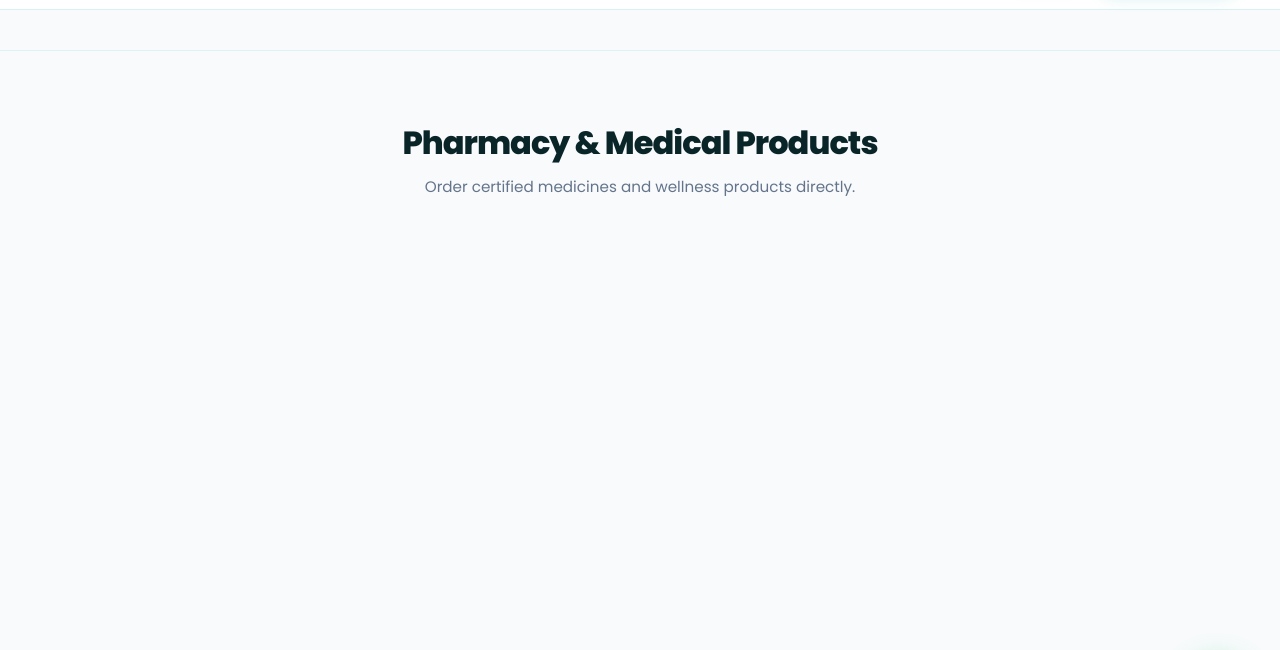
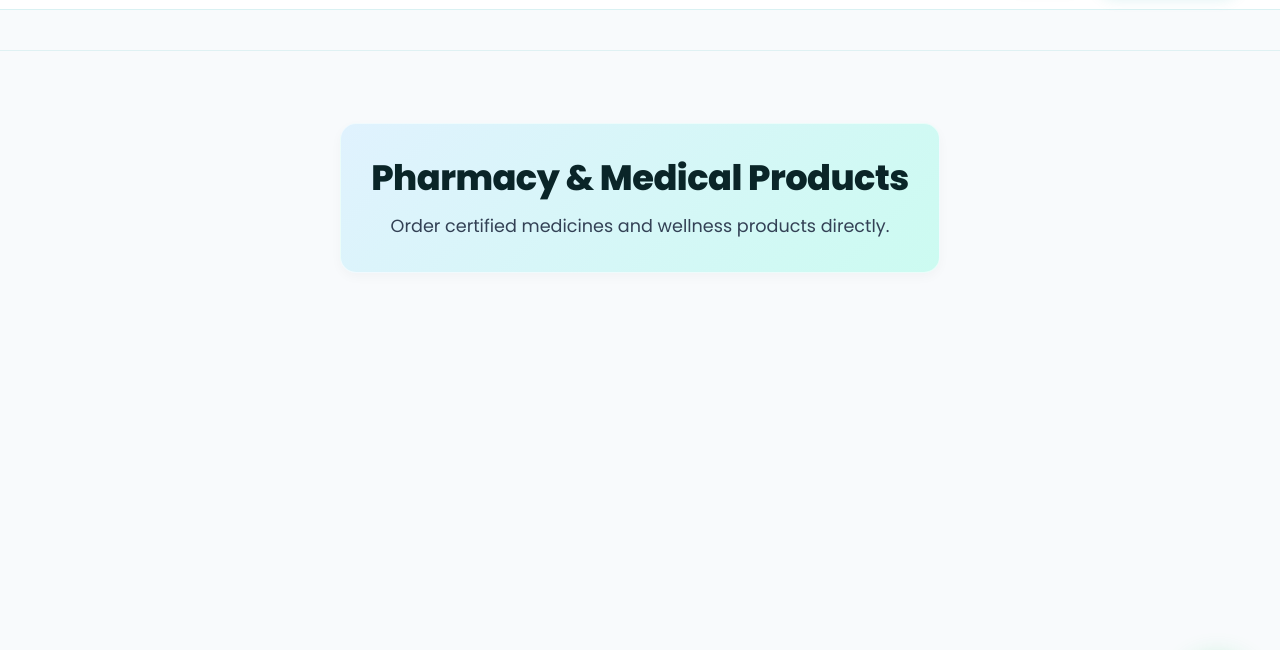
Before and after one commit to workbinodshaw-design/HELTHIANS, a website: page products.html in a window 1280 px wide. Shown: the part 54-704 px from the top of the page. Drawn offline with Linux system fonts and the light colour scheme; no server answers.

Commit message:
style: add beautiful gradient background to products heading

```diff
--- a/products.html
+++ b/products.html
@@ -124,9 +124,9 @@
   <main style="background: #F8FAFC; min-height: 80vh; padding: 40px 0;">
     <section class="section">
       <div class="container">
-        <div class="section-head" style="margin-bottom: 30px; text-align: center;">
-          <h2 class="sec-title" style="color: #0A2528; font-size: 2rem;">Pharmacy & Medical Products</h2>
-          <p class="sec-sub" style="margin-top: 8px;">Order certified medicines and wellness products directly.</p>
+        <div class="section-head" style="margin-bottom: 30px; text-align: center; background: linear-gradient(135deg, #e0f2fe 0%, #ccfbf1 100%); padding: 32px 20px; border-radius: 16px; box-shadow: 0 4px 12px rgba(0,0,0,0.03); border: 1px solid rgba(255,255,255,0.6);">
+          <h2 class="sec-title" style="color: #0A2528; font-size: 2.2rem; margin: 0; font-weight: 800; letter-spacing: -0.5px;">Pharmacy & Medical Products</h2>
+          <p class="sec-sub" style="margin-top: 12px; font-size: 1.1rem; color: #334155;">Order certified medicines and wellness products directly.</p>
         </div>
 
         <!-- Products Grid Container -->
```
